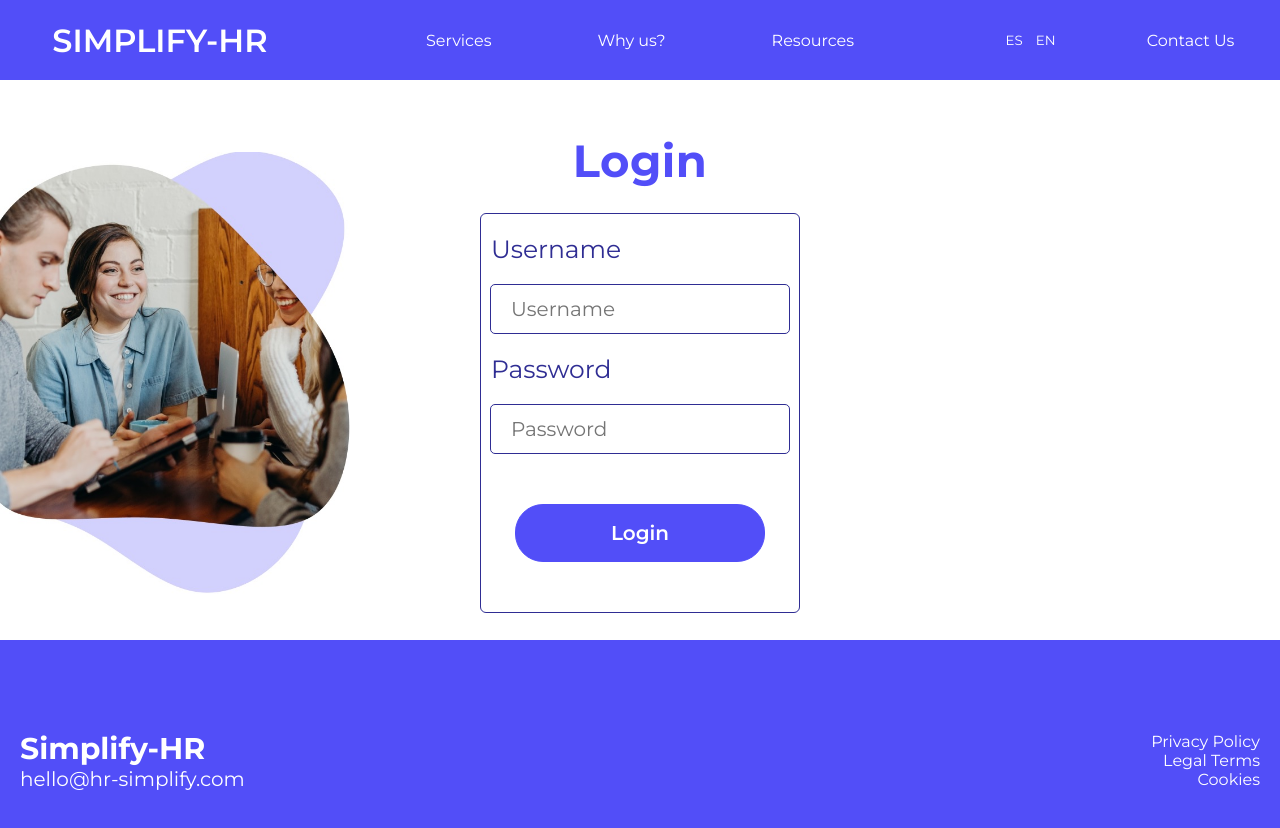
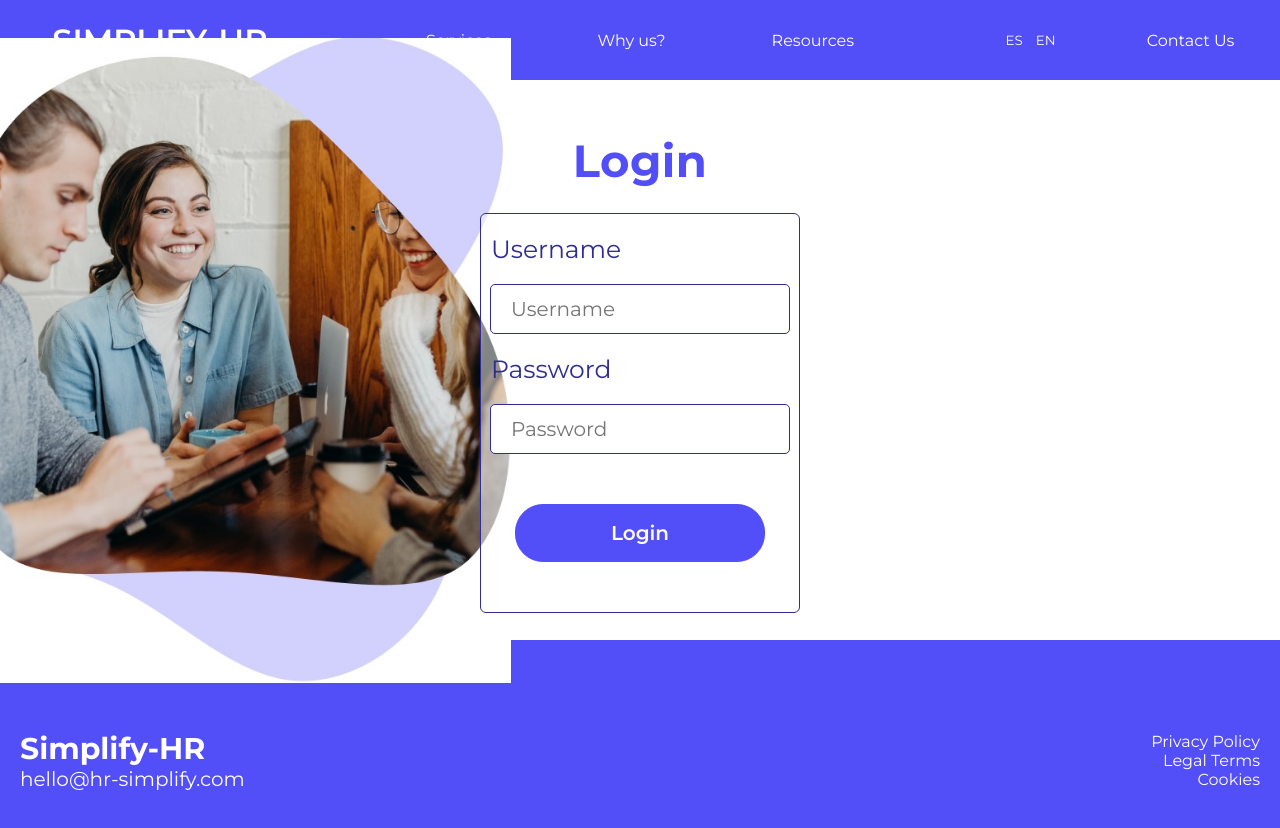
Before and after one commit to SmaelNicolas/Simplifyhr, a React (Create React App) app: page /login in a window 1280 px wide. Shown: the top 828 px of the page. Built offline with nearby package versions, Linux system fonts and the light colour scheme; no server answers; the database is empty.

Commit message:
add media querie

```diff
--- a/src/pages/Login/LoginImages/LoginImagesStyled.js
+++ b/src/pages/Login/LoginImages/LoginImagesStyled.js
@@ -1,14 +1,19 @@
 import styled from "styled-components";
 
 export const ImageContainer = styled.div`
-	width: 350px;
-	height: 445px;
+	width: 550px;
+	height: 645px;
 	background-image: url(${({ url }) => `${url}`});
 	position: absolute;
 	background-position: center;
 	background-size: contain;
 	background-repeat: no-repeat;
-	left: 0px;
-	bottom: 45px;
+	left: -20px;
 	overflow-x: hidden;
+
+	@media (max-width: 650px) {
+		width: 350px;
+		height: 445px;
+		bottom: 45px;
+	}
 `;
```
